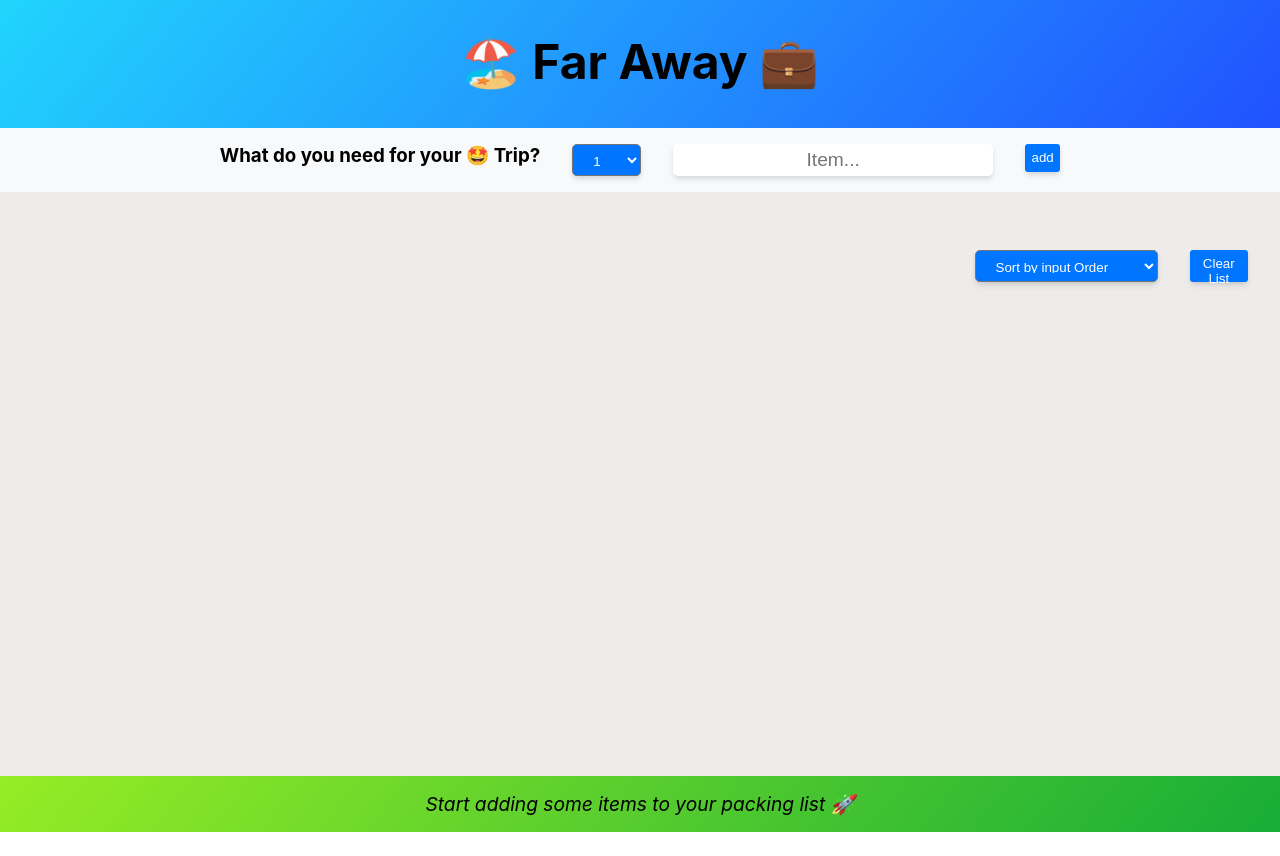
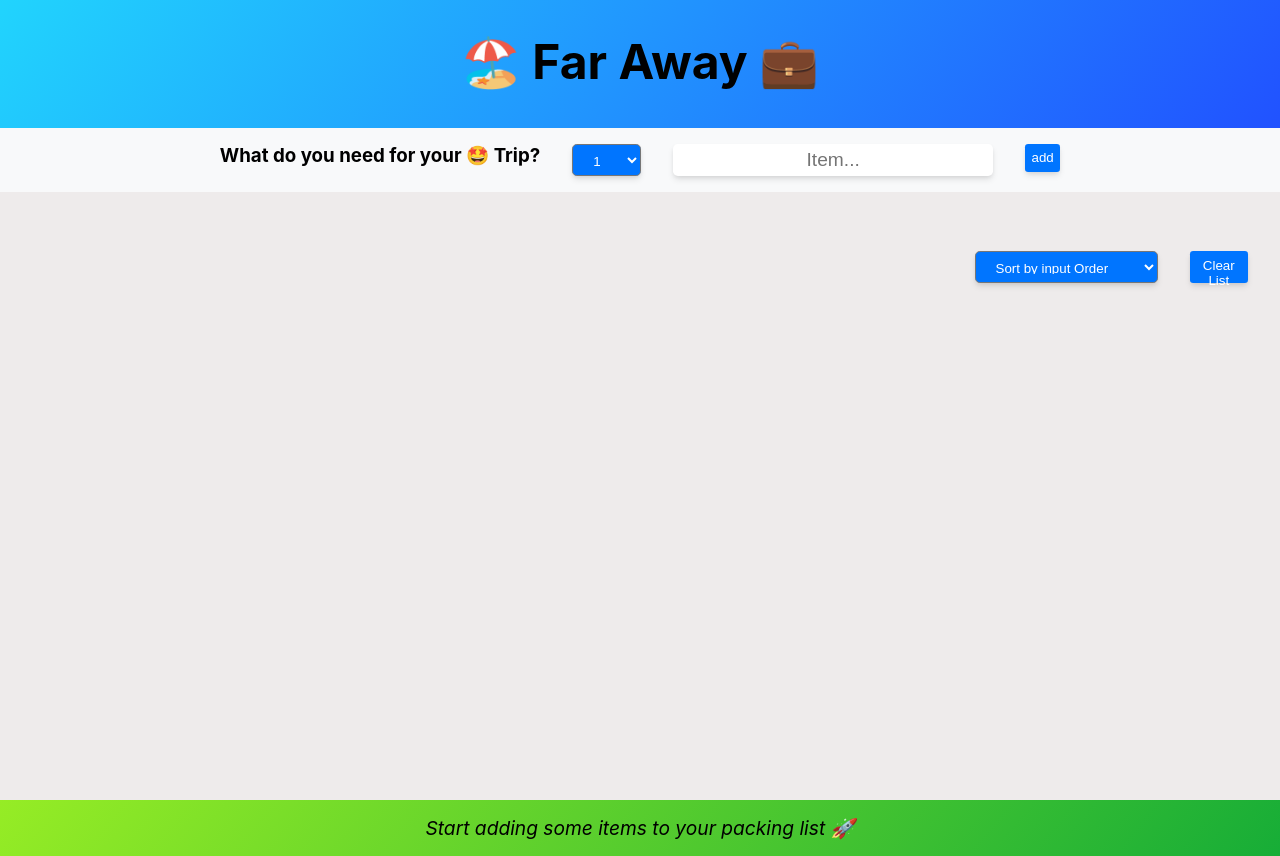
Before and after one commit to Muralidhar8699/FarAway, a React (Create React App) app: page / in a window 1280 px wide. Before the commit the page ends 832 px from the top, so only its background shows below. Built offline with nearby package versions, Linux system fonts and the light colour scheme.

Commit message:
css changes

```diff
--- a/src/App.css
+++ b/src/App.css
@@ -19,7 +19,7 @@
 .list_main {
   background-color: rgb(238, 235, 235);
   color: white;
-  height: 36.5rem;
+  height: 38rem;
   padding: 2rem;
   display: flex;
   flex-direction: row;
```
